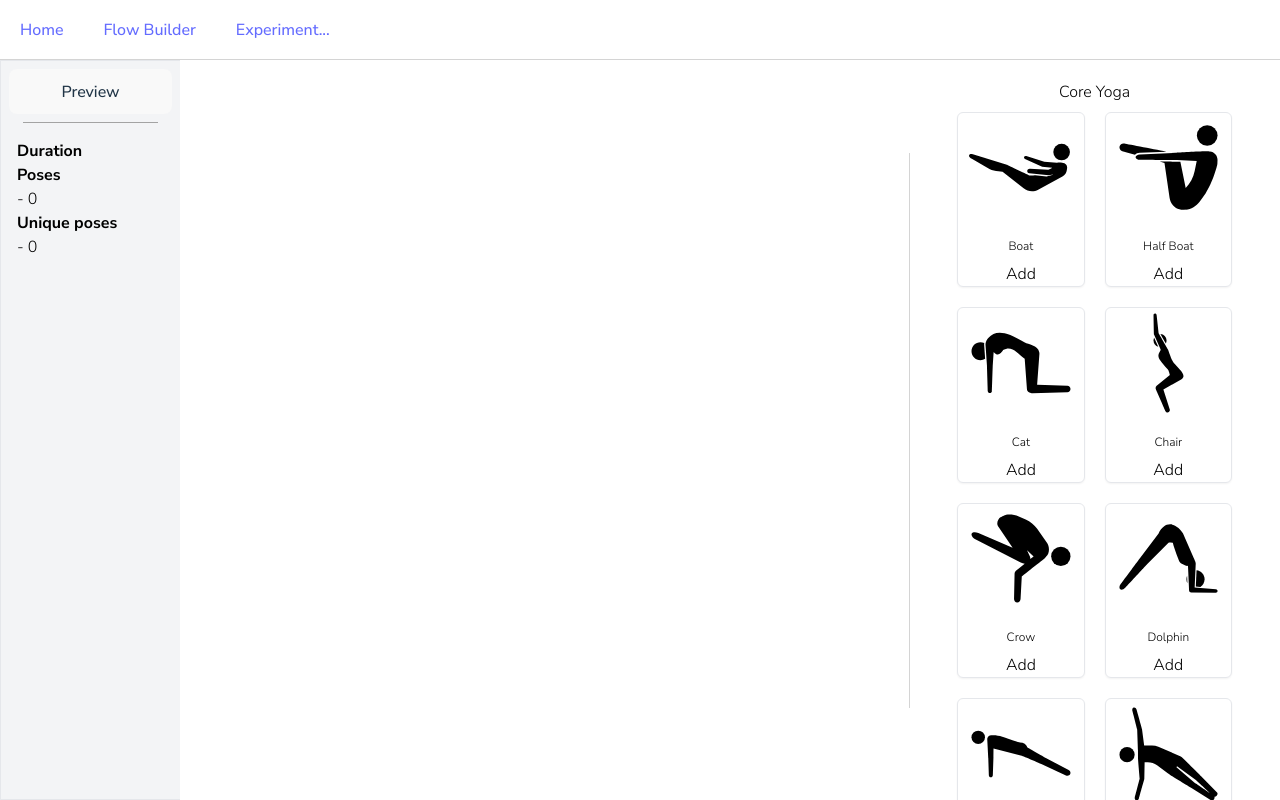
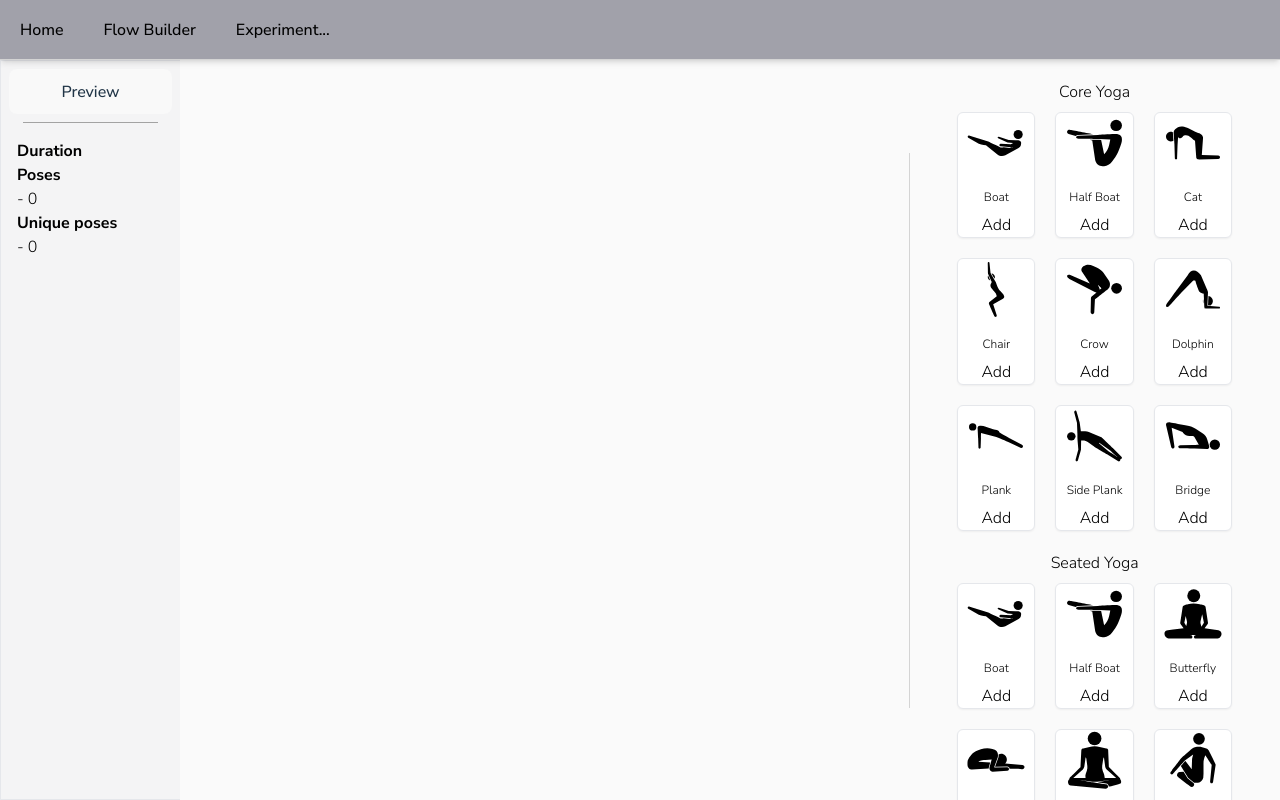
Before and after one commit to sevleo/YoGato-frontend, a React (Vite) app: page /builder in a window 1280 px wide. Built offline with nearby package versions, Linux system fonts and the light colour scheme.

Commit message:
Update colors

```diff
--- a/src/components/pages/Experiment.tsx
+++ b/src/components/pages/Experiment.tsx
@@ -30,7 +30,6 @@ import { SortableItem } from "../experiment/dnd/SortableItem";
 import { Item } from "../experiment/dnd/Item";
 
 import Header from "../sections/Header";
-import BasicExample from "../experiment/ProgressB";
 
 function Experiment() {
   const [items1, setItems1] = useState([
@@ -256,9 +255,7 @@ function Experiment() {
           ) : null}
         </DragOverlay> */}
       </DndContext>
-      <div className=" h-[300px] w-[300px]">
-        <BasicExample />
-      </div>
+      <div className=" h-[300px] w-[300px]"></div>
     </>
   );
 }
--- a/src/components/sections/Header.tsx
+++ b/src/components/sections/Header.tsx
@@ -3,11 +3,23 @@ import { Link } from "react-router-dom";
 export default function Header() {
   return (
     <>
-      <header className=" fixed z-50 flex h-[60px] w-full items-center  justify-center border-b-[0.5px] border-neutral-300 text-black">
-        <div className="flex w-full max-w-screen-2xl flex-row items-center justify-start gap-10 p-2 pl-5">
-          <Link to="/">Home</Link>
-          <Link to="/builder">Flow Builder</Link>
-          <Link to="/experiment">Experiment...</Link>
+      <header className=" fixed z-50 flex h-[60px] w-full items-center  justify-center border-b-[0.5px] border-neutral-300 bg-zinc-400 text-black shadow-md">
+        <div className="flex w-full max-w-screen-2xl flex-row items-center justify-start gap-10 p-2 pl-5 text-black">
+          <Link className="text-black hover:text-black hover:underline" to="/">
+            Home
+          </Link>
+          <Link
+            className=" text-black hover:text-black hover:underline"
+            to="/builder"
+          >
+            Flow Builder
+          </Link>
+          <Link
+            className="text-black hover:text-black hover:underline"
+            to="/experiment"
+          >
+            Experiment...
+          </Link>
         </div>
       </header>
     </>
--- a/src/components/sections/Setup.tsx
+++ b/src/components/sections/Setup.tsx
@@ -32,8 +32,8 @@ function Setup({ flow, setFlow, setFlowState, aspectGroups }: SetupProps) {
   const seconds = duration % 60;
 
   return (
-    <div className="builder ml-auto mr-auto flex h-full w-full max-w-screen-2xl pt-[60px]">
-      <div className="flex min-w-[180px] flex-col border-b border-l border-t bg-gray-100 p-2">
+    <div className="builder ml-auto mr-auto flex h-full w-full max-w-screen-2xl bg-zinc-50 pt-[60px]">
+      <div className="flex min-w-[180px] flex-col border-b border-l border-t bg-zinc-100 p-2">
         <button className="" onClick={handlePreviewButtonClick}>
           Preview
         </button>
--- a/src/index.css
+++ b/src/index.css
@@ -9,7 +9,7 @@
 
   color-scheme: light dark;
   color: rgba(255, 255, 255, 0.87);
-  background-color: white;
+  background-color: #f5f5f4;
 
   font-synthesis: none;
   text-rendering: optimizeLegibility;
--- a/src/output.css
+++ b/src/output.css
@@ -758,7 +758,7 @@ video {
 }
 
 .grid-cols-aspects {
-  grid-template-columns: repeat(auto-fill, minmax(100px, 1fr));
+  grid-template-columns: repeat(auto-fill, minmax(60px, 1fr));
 }
 
 .grid-cols-canvas {
@@ -766,7 +766,7 @@ video {
 }
 
 .grid-rows-aspects {
-  grid-template-rows: repeat(auto-fill, minmax(120px, 1fr));
+  grid-template-rows: repeat(auto-fill, minmax(90px, 1fr));
 }
 
 .flex-row {
@@ -973,6 +973,21 @@ video {
   background-color: rgb(255 255 255 / var(--tw-bg-opacity));
 }
 
+.bg-zinc-100 {
+  --tw-bg-opacity: 1;
+  background-color: rgb(244 244 245 / var(--tw-bg-opacity));
+}
+
+.bg-zinc-400 {
+  --tw-bg-opacity: 1;
+  background-color: rgb(161 161 170 / var(--tw-bg-opacity));
+}
+
+.bg-zinc-50 {
+  --tw-bg-opacity: 1;
+  background-color: rgb(250 250 250 / var(--tw-bg-opacity));
+}
+
 .p-0 {
   padding: 0px;
 }
@@ -1156,7 +1171,7 @@ video {
   font-weight: 400;
   color-scheme: light dark;
   color: rgba(255, 255, 255, 0.87);
-  background-color: white;
+  background-color: #f5f5f4;
   font-synthesis: none;
   text-rendering: optimizeLegibility;
   -webkit-font-smoothing: antialiased;
@@ -1289,8 +1304,17 @@ button:focus-visible {
   background-color: rgb(226 232 240 / var(--tw-bg-opacity));
 }
 
+.hover\:text-black:hover {
+  --tw-text-opacity: 1;
+  color: rgb(0 0 0 / var(--tw-text-opacity));
+}
+
 .hover\:text-transparent:hover {
   color: transparent;
+}
+
+.hover\:underline:hover {
+  text-decoration-line: underline;
 }
 
 .hover\:opacity-100:hover {
--- a/tailwind.config.js
+++ b/tailwind.config.js
@@ -4,11 +4,11 @@ export default {
   theme: {
     extend: {
       gridTemplateColumns: {
-        aspects: "repeat(auto-fill, minmax(100px, 1fr))",
+        aspects: "repeat(auto-fill, minmax(60px, 1fr))",
         canvas: "repeat(auto-fill, minmax(120px, 1fr))",
       },
       gridTemplateRows: {
-        aspects: "repeat(auto-fill, minmax(120px, 1fr))",
+        aspects: "repeat(auto-fill, minmax(90px, 1fr))",
         canvas: "repeat(auto-fill, minmax(200px, 1fr))",
       },
     },
```
